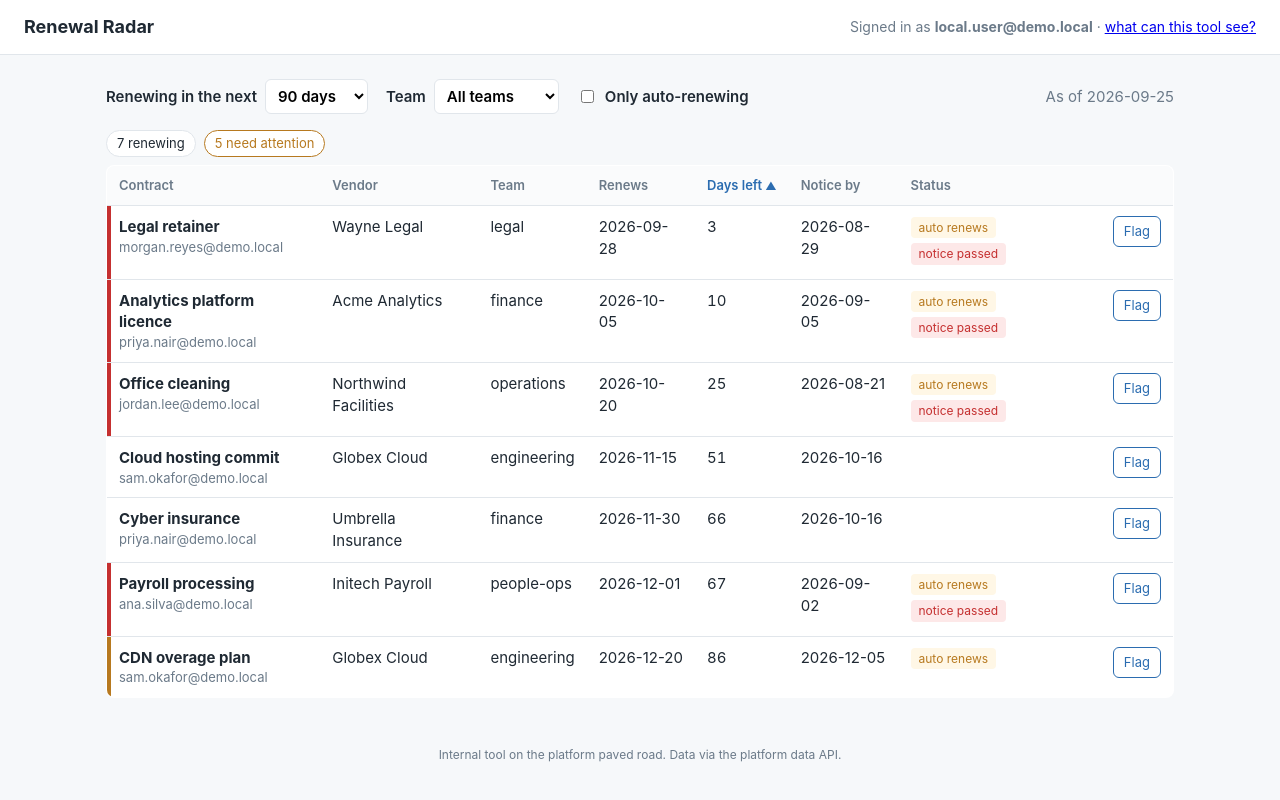
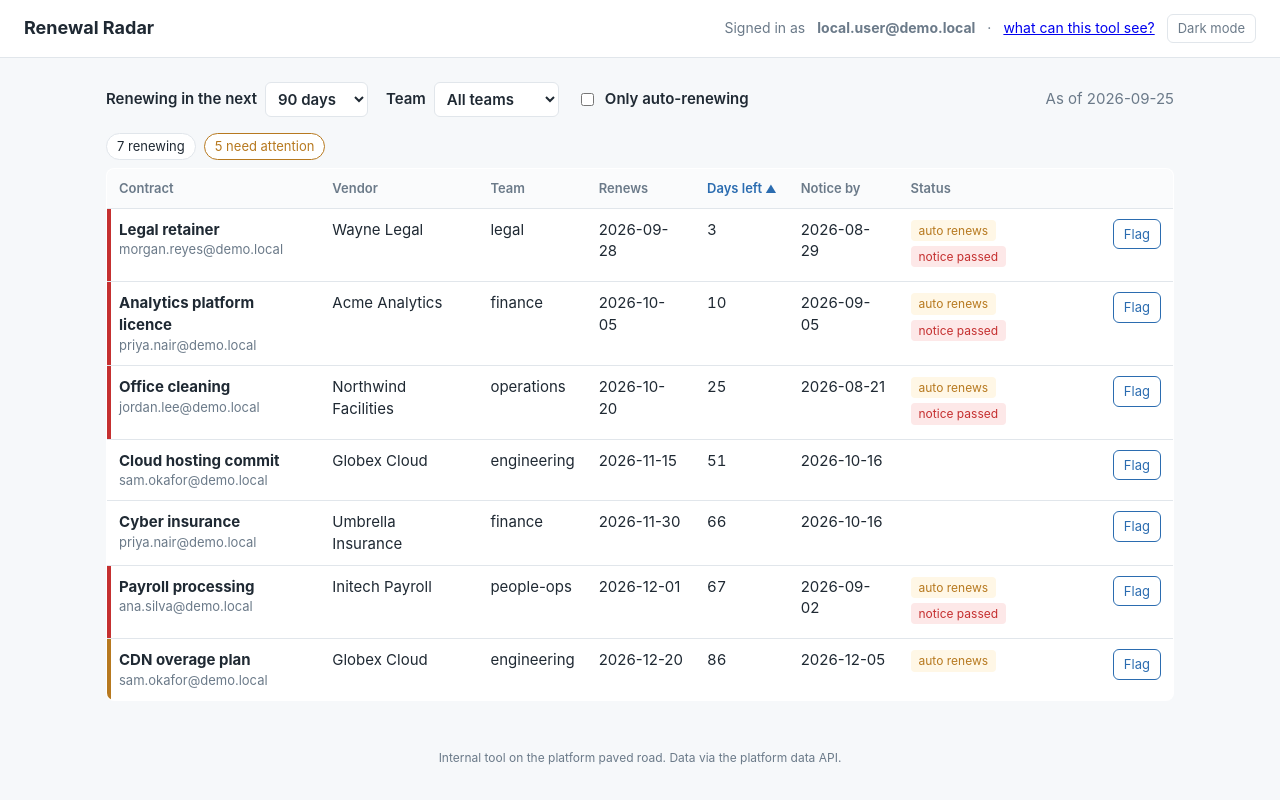
Before and after one commit to demo-aws-vibe-coding/app-renewal-radar, a FastAPI app: page / in a window 1280 px wide. Run offline with FastAPI, Linux system fonts and the light colour scheme.

Commit message:
Add dark mode toggle with localStorage persistence
Claude-Session: 847e9f9b-4e00-47d6-ab91-3d60ef129e0c
Claude-Model: eu.anthropic.claude-sonnet-4-6
Policy-Version: 2026.09.21-1

```diff
--- a/src/app/static/style.css
+++ b/src/app/static/style.css
@@ -1,20 +1,39 @@
-:root { --ink:#1f2933; --muted:#6b7a89; --line:#e1e6eb; --bg:#f6f8fa; --accent:#2b6cb0; --warn:#b7791f; --urgent:#c53030; }
+:root {
+  --ink:#1f2933; --muted:#6b7a89; --line:#e1e6eb; --bg:#f6f8fa;
+  --surface:#ffffff; --surface-alt:#fafbfc;
+  --accent:#2b6cb0; --warn:#b7791f; --urgent:#c53030;
+  --tag-bg:#eef2f6; --tag-warn-bg:#fff7e6; --tag-urgent-bg:#fde8e8; --tag-accent-bg:#e6f0fb;
+}
+[data-theme="dark"] {
+  --ink:#e2e8f0; --muted:#94a3b8; --line:#374151; --bg:#111827;
+  --surface:#1f2937; --surface-alt:#263044;
+  --accent:#60a5fa; --warn:#f59e0b; --urgent:#f87171;
+  --tag-bg:#374151; --tag-warn-bg:#451a03; --tag-urgent-bg:#450a0a; --tag-accent-bg:#1e3a5f;
+}
+@media (prefers-color-scheme: dark) {
+  :root:not([data-theme="light"]):not([data-theme="dark"]) {
+    --ink:#e2e8f0; --muted:#94a3b8; --line:#374151; --bg:#111827;
+    --surface:#1f2937; --surface-alt:#263044;
+    --accent:#60a5fa; --warn:#f59e0b; --urgent:#f87171;
+    --tag-bg:#374151; --tag-warn-bg:#451a03; --tag-urgent-bg:#450a0a; --tag-accent-bg:#1e3a5f;
+  }
+}
 * { box-sizing: border-box; }
 body { margin:0; font: 15px/1.45 -apple-system, BlinkMacSystemFont, "Segoe UI", Roboto, sans-serif; color:var(--ink); background:var(--bg); }
-.topbar { display:flex; justify-content:space-between; align-items:center; padding:14px 24px; background:#fff; border-bottom:1px solid var(--line); }
+.topbar { display:flex; justify-content:space-between; align-items:center; padding:14px 24px; background:var(--surface); border-bottom:1px solid var(--line); }
 .brand { font-weight:700; font-size:18px; }
-.who { color:var(--muted); font-size:14px; }
+.who { color:var(--muted); font-size:14px; display:flex; align-items:center; gap:12px; }
 .content { max-width:1100px; margin:24px auto; padding:0 16px; }
 .controls form { display:flex; gap:18px; align-items:center; flex-wrap:wrap; }
 .controls label { display:flex; gap:8px; align-items:center; font-weight:600; }
-select { padding:6px 8px; border:1px solid var(--line); border-radius:6px; background:#fff; font:inherit; }
+select { padding:6px 8px; border:1px solid var(--line); border-radius:6px; background:var(--surface); color:var(--ink); font:inherit; }
 .asof { color:var(--muted); margin-left:auto; }
 .summary { margin:16px 0 8px; display:flex; gap:8px; }
-.pill { background:#fff; border:1px solid var(--line); border-radius:999px; padding:3px 10px; font-size:13px; }
+.pill { background:var(--surface); border:1px solid var(--line); border-radius:999px; padding:3px 10px; font-size:13px; }
 .pill.warn { border-color:var(--warn); color:var(--warn); }
-.grid { width:100%; border-collapse:collapse; background:#fff; border:1px solid var(--line); border-radius:8px; overflow:hidden; }
+.grid { width:100%; border-collapse:collapse; background:var(--surface); border:1px solid var(--line); border-radius:8px; overflow:hidden; }
 .grid th, .grid td { padding:10px 12px; text-align:left; border-bottom:1px solid var(--line); vertical-align:top; }
-.grid th { font-size:13px; color:var(--muted); font-weight:600; background:#fafbfc; }
+.grid th { font-size:13px; color:var(--muted); font-weight:600; background:var(--surface-alt); }
 .sort-col { cursor:pointer; user-select:none; white-space:nowrap; }
 .sort-col:hover { color:var(--ink); }
 .sort-col.sort-active { color:var(--accent); }
@@ -23,11 +42,13 @@ select { padding:6px 8px; border:1px solid var(--line); border-radius:6px; backg
 .grid tr.urgent td:first-child { box-shadow: inset 4px 0 0 var(--urgent); }
 .num { text-align:right; font-variant-numeric: tabular-nums; }
 .muted { color:var(--muted); font-size:13px; }
-.tag { display:inline-block; font-size:12px; padding:2px 8px; border-radius:4px; margin:0 4px 4px 0; background:#eef2f6; }
-.tag.auto-renews { background:#fff7e6; color:var(--warn); }
-.tag.notice-passed { background:#fde8e8; color:var(--urgent); }
-.tag.flagged { background:#e6f0fb; color:var(--accent); }
-.btn { font:inherit; font-size:13px; padding:5px 10px; border:1px solid var(--accent); color:var(--accent); background:#fff; border-radius:6px; cursor:pointer; }
-.btn:hover { background:var(--accent); color:#fff; }
-.empty { color:var(--muted); padding:24px; text-align:center; background:#fff; border:1px dashed var(--line); border-radius:8px; }
+.tag { display:inline-block; font-size:12px; padding:2px 8px; border-radius:4px; margin:0 4px 4px 0; background:var(--tag-bg); color:var(--ink); }
+.tag.auto-renews { background:var(--tag-warn-bg); color:var(--warn); }
+.tag.notice-passed { background:var(--tag-urgent-bg); color:var(--urgent); }
+.tag.flagged { background:var(--tag-accent-bg); color:var(--accent); }
+.btn { font:inherit; font-size:13px; padding:5px 10px; border:1px solid var(--accent); color:var(--accent); background:var(--surface); border-radius:6px; cursor:pointer; }
+.btn:hover { background:var(--accent); color:var(--surface); }
+.empty { color:var(--muted); padding:24px; text-align:center; background:var(--surface); border:1px dashed var(--line); border-radius:8px; }
 .foot { text-align:center; color:var(--muted); font-size:12px; padding:24px; }
+.theme-toggle { font:inherit; font-size:13px; padding:4px 10px; border:1px solid var(--line); color:var(--muted); background:var(--surface); border-radius:6px; cursor:pointer; }
+.theme-toggle:hover { border-color:var(--accent); color:var(--accent); }
--- a/src/app/templates/base.html
+++ b/src/app/templates/base.html
@@ -4,17 +4,34 @@
   <meta charset="utf-8">
   <meta name="viewport" content="width=device-width, initial-scale=1">
   <title>{{ title }}</title>
+  <script>(function(){var t=localStorage.getItem('rr-theme');if(t)document.documentElement.setAttribute('data-theme',t);})()</script>
   <link rel="stylesheet" href="/static/style.css">
   <script src="/static/htmx.min.js" defer></script>
 </head>
 <body>
   <header class="topbar">
     <div class="brand">{{ title }}</div>
-    <div class="who">Signed in as <strong>{{ user }}</strong> · <a href="/whoami">what can this tool see?</a></div>
+    <div class="who">
+      Signed in as <strong>{{ user }}</strong> · <a href="/whoami">what can this tool see?</a>
+      <button id="theme-btn" class="theme-toggle" onclick="toggleTheme()">Dark mode</button>
+    </div>
   </header>
   <main class="content">
     {% block content %}{% endblock %}
   </main>
   <footer class="foot">Internal tool on the platform paved road. Data via the platform data API.</footer>
+  <script>
+    function toggleTheme() {
+      var h = document.documentElement;
+      var next = h.getAttribute('data-theme') === 'dark' ? 'light' : 'dark';
+      h.setAttribute('data-theme', next);
+      localStorage.setItem('rr-theme', next);
+      document.getElementById('theme-btn').textContent = next === 'dark' ? 'Light mode' : 'Dark mode';
+    }
+    (function () {
+      var t = document.documentElement.getAttribute('data-theme');
+      if (t === 'dark') document.getElementById('theme-btn').textContent = 'Light mode';
+    })();
+  </script>
 </body>
 </html>
```
